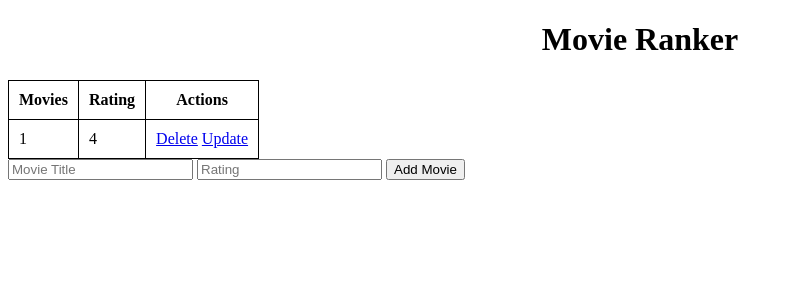
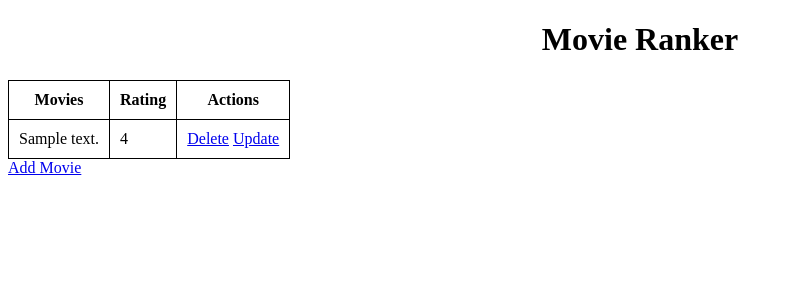
Before and after one commit to RomanOglan/Dynamic-Movie-Ranker, a Python web app: template templates/index.html in a window 1280 px wide. Shown: the top 300 px of the page, without its empty margins (0-793 px from the left). Run offline with Jinja, Linux system fonts and the light colour scheme; the template is opened without the code that fills it: most values are stand-ins (such as "Sample title", 1, 10 or a date in 2020).

Commit message:
Fixed update page, removed Add Movie form in index.html, added add function in app.py

```diff
--- a/app.py
+++ b/app.py
@@ -20,6 +20,7 @@ class Movie(db.Model):
 def index():
     if request.method == 'POST':
         pass
+
         movie_content = request.form['content']
         movie_rating = request.form.get('rating')
         new_movie = Movie(content=movie_content, rating = movie_rating)
@@ -34,6 +35,7 @@ def index():
     else:
         movies = db.session.execute(db.select(Movie).order_by(Movie.rating)).scalars().all()
         return render_template('index.html', movies = movies)
+
 
 @app.route('/delete/<int:id>')
 def delete(id):
@@ -55,6 +57,7 @@ def update(id):
 
     if request.method == 'POST':
         movie.content = request.form['content']
+        movie.rating = request.form['rating']
         try:
             db.session.commit()
             return redirect('/')
@@ -63,6 +66,8 @@ def update(id):
     else:
         return render_template('update.html', movie = movie)
 
+@app.route('/add/>', methods = ['GET', 'POST'])
+def add():
 
 if __name__ == "__main__":
     app.run(debug = True)
--- a/templates/index.html
+++ b/templates/index.html
@@ -30,7 +30,7 @@
             </tr>
             {% for movie in movies%}
                 <tr>
-                    <td>{{ movie.id }}</td>
+                    <td>{{ movie.content }}</td>
                     <td>{{ movie.rating }}</td>
                     <td>
                         <a href="/delete/{{movie.id}}">Delete</a>
@@ -41,11 +41,7 @@
         </table>
         {%endif%}
 
-        <form action="/" method="POST">
-            <input type="text" name="content" id="content" placeholder="Movie Title">
-            <input type="number" name="rating" id="rating" placeholder="Rating">
-            <input type="submit" value="Add Movie">
-        </form>
+        <a href = "/add/">Add Movie</a>
     </div>
 
 
--- a/templates/update.html
+++ b/templates/update.html
@@ -20,6 +20,7 @@
         <h1 style = "text-align: center">Update Movie Ranking</h1>
         <form actions = "/update{{movie.id}}" method = POST>
             <input type = "text" name = "content" id = "content", value = "{{movie.content}}">
+            <input type = "text" name = "rating" id = "rating", value = "{{movie.rating}}">
             <input type = "submit" value = "Update Movie Ranking">
         </form>
     </div>
```
